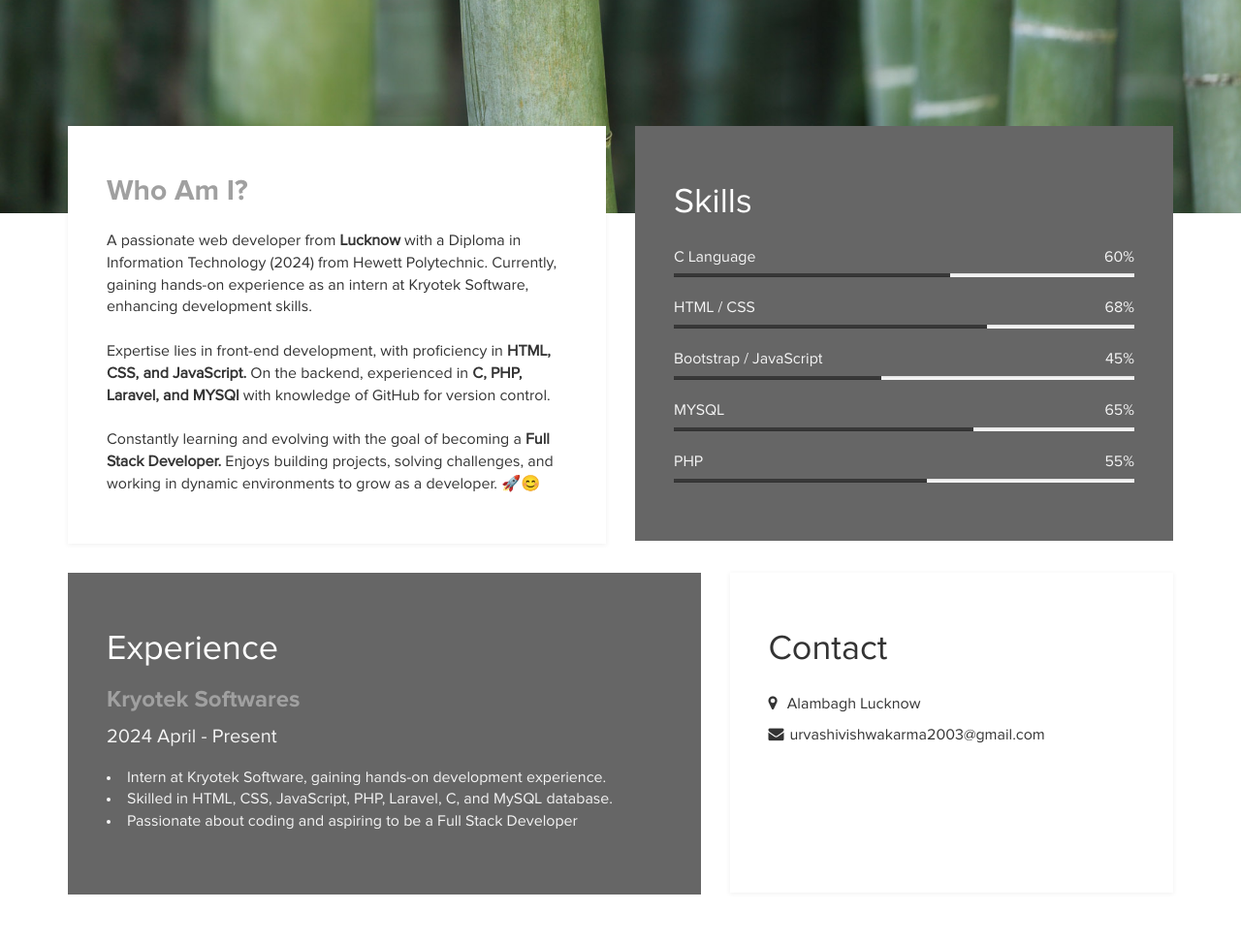
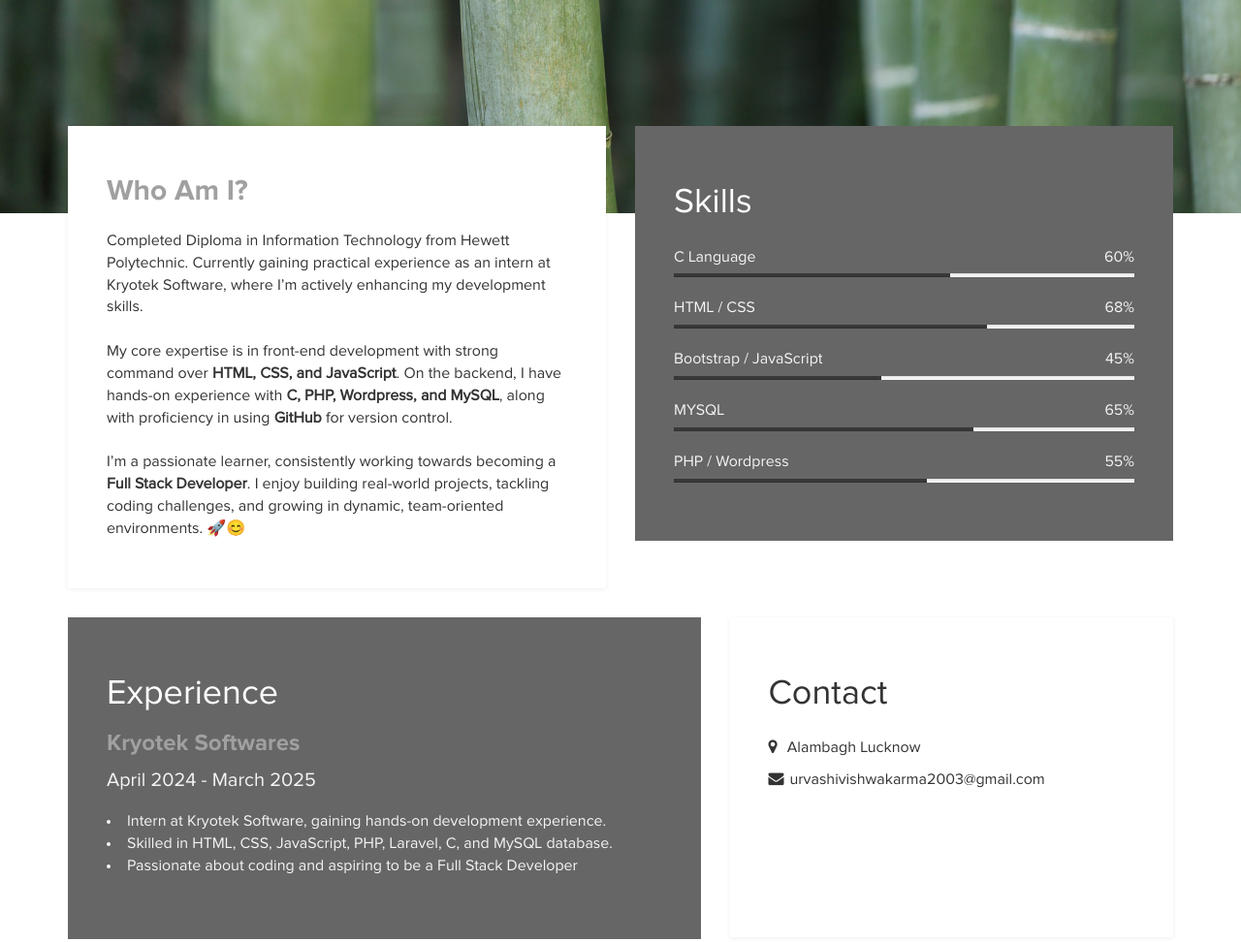
Before and after one commit to UrvashiVishwakarma2003/Profile-card, a plain HTML site: page index.html in a window 1280 px wide. Shown: the part 580-1552 px from the top of the page at 97% size. Drawn offline with Linux system fonts and the light colour scheme.

Commit message:
Update index.html

```diff
--- a/index.html
+++ b/index.html
@@ -48,21 +48,21 @@ http://www.templatemo.com/tm-467-easy-profile
 			<div class="col-md-6 col-sm-12">
 				<div class="about">
 					<h3 class="accent">Who Am I?</h3><br>
-					<p>A passionate web developer from<b> Lucknow</b> with a Diploma in Information Technology (2024)
-						from
-						Hewett Polytechnic. Currently, gaining hands-on experience as an intern at Kryotek Software,
-						enhancing development skills.
-						<br><br>
-						Expertise lies in front-end development, with proficiency in<b> HTML, CSS, and JavaScript.
-						</b>On the
-						backend, experienced in <b>C, PHP, Laravel, and MYSQl</b> with knowledge of GitHub for version
-						control.
 
-						<br><br>
-						Constantly learning and evolving with the goal of becoming a <b>Full Stack Developer.</b> Enjoys
-						building projects, solving challenges, and working in dynamic environments to grow as a
-						developer. 🚀😊
-					</p>
+					<p>
+                                                  Completed Diploma in Information Technology from Hewett Polytechnic.
+						  Currently gaining practical experience as an intern at Kryotek Software,
+					          where I’m actively enhancing my development skills.
+                                                  <br><br>
+                                                  My core expertise is in front-end development with strong command over
+						  <b>HTML, CSS, and JavaScript</b>. On the backend, I have hands-on experience with
+						  <b>C, PHP, Wordpress, and MySQL</b>, along with proficiency in using <b>GitHub</b> for version control.
+                                                  <br><br>
+                                                  I’m a passionate learner, consistently working towards becoming a <b>Full Stack Developer</b>.
+						  I enjoy building real-world projects, tackling coding challenges,
+						  and growing in dynamic, team-oriented environments. 🚀😊
+                                        </p>
+
 				</div>
 			</div>
 
@@ -98,7 +98,7 @@ http://www.templatemo.com/tm-467-easy-profile
 							aria-valuemin="0" aria-valuemax="100" style="width: 65%;"></div>
 					</div>
 
-					<strong>PHP</strong>
+					<strong>PHP / Wordpress</strong>
 					<span class="pull-right">55%</span>
 					<div class="progress">
 						<div class="progress-bar progress-bar-primary" role="progressbar" aria-valuenow="95"
@@ -119,7 +119,7 @@ http://www.templatemo.com/tm-467-easy-profile
 					<div class="education-content">
 						<h4 class="education-title accent">Kryotek Softwares</h4>
 						<div class="education-school">
-							<h5>2024 April - Present</h5>
+							<h5>April 2024 - March 2025</h5>
 						</div>
 						<p class="education-description"><li>Intern at Kryotek Software, gaining hands-on development experience.</li>
 							<li>Skilled in HTML, CSS, JavaScript, PHP, Laravel, C, and MySQL database.</li>
```
